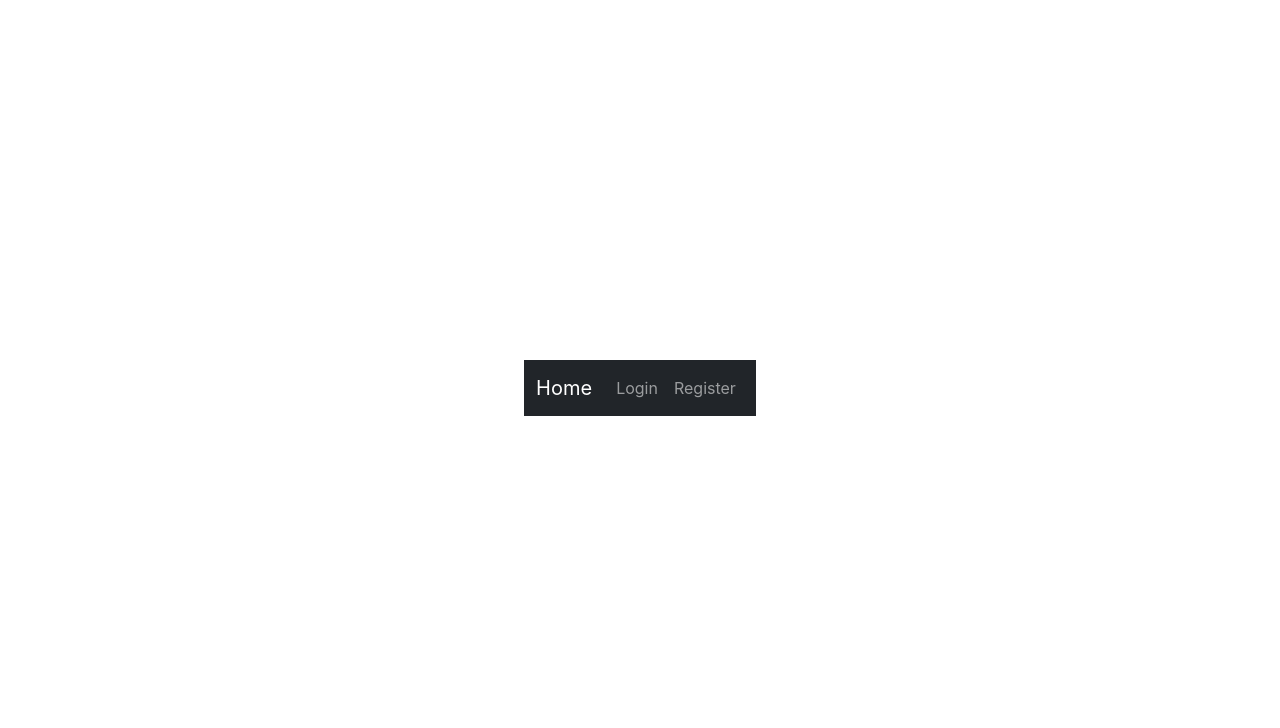
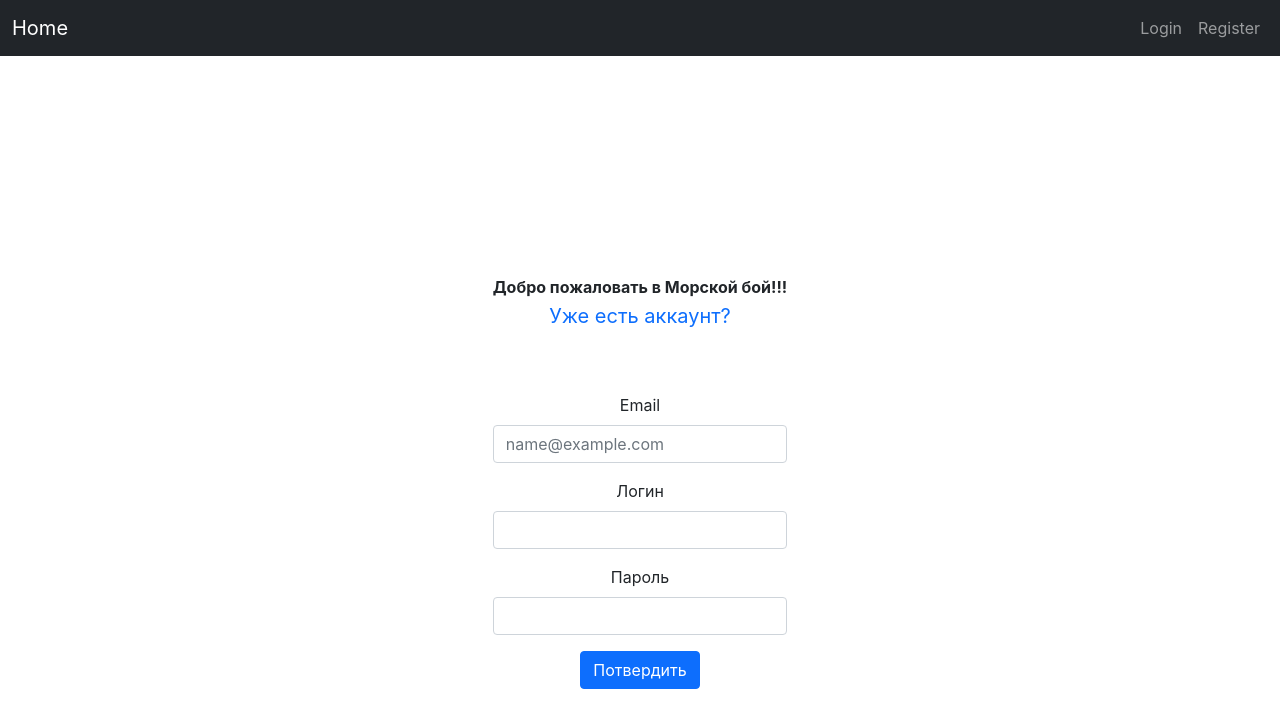
Before and after one commit to FCLAY-II/sea-battle, a React (Create React App) app in the folder client/: page /register in a window 1280 px wide. Shown: the top 728 px of the page. Built offline with nearby package versions, Linux system fonts and the light colour scheme.

Commit message:
add reg log form components and eslint success

```diff
--- a/client/src/App.js
+++ b/client/src/App.js
@@ -1,23 +1,31 @@
-import './App.css';
-import Game from './components/Game/Game';
-import Navbar from './components/Navbar/Navbar';
-import { BrowserRouter as Router, Switch, Route } from 'react-router-dom';
+import './App.css'
+import { BrowserRouter as Router, Switch, Route } from 'react-router-dom'
+import Game from './components/Game/Game'
+import Navbar from './components/Navbar/Navbar'
+import RegForm from './components/RegForm/RegForm'
+import LogForm from './components/LogForm/LogForm'
 
 function App() {
   return (
     <>
-    <div className="App">
       <Router>
         <Navbar />
-        <Switch>
-          <Route exact path="/">
-            <Game />
-          </Route>
-        </Switch>
+        <div className="App">
+          <Switch>
+            <Route exact path="/">
+              <Game />
+            </Route>
+            <Route exact path="/register">
+              <RegForm />
+            </Route>
+            <Route exact path="/login">
+              <LogForm />
+            </Route>
+          </Switch>
+        </div>
       </Router>
-    </div>
     </>
-  );
+  )
 }
 
-export default App;
+export default App
--- a/client/src/components/Cell/Cell.jsx
+++ b/client/src/components/Cell/Cell.jsx
@@ -1,8 +1,5 @@
 import React from 'react'
 
-export default function Cell({id}) {
-  return (
-    <div data-cell id={id} className="cell">
-    </div>
-  )
+export default function Cell({ id }) {
+  return <div data-cell id={id} className="cell" />
 }
--- a/client/src/components/EnemyField/EnemyField.jsx
+++ b/client/src/components/EnemyField/EnemyField.jsx
@@ -3,26 +3,24 @@ import Cell from '../Cell/Cell'
 import Row from '../Row/Row'
 
 function makeField() {
-  let cells = []
-  for (let i = 1; i <= 100; i++) {
+  const cells = []
+  for (let i = 1; i <= 100; i += 1) {
     cells.push(<Cell id={i} />)
   }
-  let arrField = []
+  const arrField = []
   while (cells.length > 0) {
-    let row = cells.splice(0, 10)
-    arrField.push(<Row>{row}</Row> )
+    const row = cells.splice(0, 10)
+    arrField.push(<Row>{row}</Row>)
   }
   return arrField
 }
 
 export default function EnemyField() {
-
   // const field = makeField(<Row />)
   const field = makeField()
   return (
     <div id="enemyfield" className="field">
       {field.map((item) => item)}
-
     </div>
   )
 }
--- /dev/null
+++ b/client/src/components/LogForm/LogForm.jsx
@@ -0,0 +1,43 @@
+/* eslint-disable jsx-a11y/label-has-associated-control */
+import React from 'react'
+import { Link } from 'react-router-dom'
+
+export default function LogForm() {
+  return (
+    <>
+      <form>
+        <p>
+          <b> С возвращением!</b>
+          <Link to="/register" className="navbar-brand">
+            <p>Зарегистрироваться</p>
+          </Link>
+        </p>
+        <div className="mb-3">
+          <label htmlFor="exampleInputEmail1" className="form-label">
+            Email
+          </label>
+          <input
+            type="email"
+            className="form-control"
+            id="exampleInputEmail1"
+            aria-describedby="emailHelp"
+            placeholder="name@example.com"
+          />
+        </div>
+        <div className="mb-3">
+          <label htmlFor="exampleInputPassword1" className="form-label">
+            Пароль
+          </label>
+          <input
+            type="password"
+            className="form-control"
+            id="exampleInputPassword1"
+          />
+        </div>
+        <button type="submit" className="btn btn-primary">
+          Потвердить
+        </button>
+      </form>
+    </>
+  )
+}
--- a/client/src/components/MyField/MyField.jsx
+++ b/client/src/components/MyField/MyField.jsx
@@ -2,24 +2,19 @@ import React from 'react'
 import Row from '../Row/Row'
 
 function makeField(comp) {
-  let arr = []
-  for (let i = 1; i <= 10; i++) {
+  const arr = []
+  for (let i = 1; i <= 10; i += 1) {
     arr.push(comp)
   }
   return arr
 }
 
-
-
-
 export default function Field() {
   const field = makeField(<Row />)
 
-
   return (
     <div id="myfield" className="field">
-
-      {field.map((item)=> item)}
+      {field.map((item) => item)}
     </div>
   )
 }
--- a/client/src/components/Navbar/Navbar.jsx
+++ b/client/src/components/Navbar/Navbar.jsx
@@ -1,5 +1,5 @@
-import React from 'react';
-import { Link } from 'react-router-dom';
+import React from 'react'
+import { Link } from 'react-router-dom'
 
 export default function Navbar() {
   return (
@@ -26,5 +26,5 @@ export default function Navbar() {
         </div>
       </nav>
     </div>
-  );
+  )
 }
--- /dev/null
+++ b/client/src/components/RegForm/RegForm.jsx
@@ -0,0 +1,54 @@
+/* eslint-disable jsx-a11y/label-has-associated-control */
+import React from 'react'
+import { Link } from 'react-router-dom'
+
+export default function RegForm() {
+  return (
+    <>
+      <form>
+        <p>
+          <b> Добро пожаловать в Морской бой!!!</b>
+          <Link to="/login" className="navbar-brand">
+            <p>Уже есть аккаунт?</p>
+          </Link>
+        </p>
+        <div className="mb-3">
+          <label htmlFor="exampleInputEmail1" className="form-label">
+            Email
+          </label>
+          <input
+            type="email"
+            className="form-control"
+            id="exampleInputEmail1"
+            aria-describedby="emailHelp"
+            placeholder="name@example.com"
+          />
+        </div>
+        <div className="mb-3">
+          <label htmlFor="exampleInputEmail1" className="form-label">
+            Логин
+          </label>
+          <input
+            type="email"
+            className="form-control"
+            id="exampleInputEmail1"
+            aria-describedby="emailHelp"
+          />
+        </div>
+        <div className="mb-3">
+          <label htmlFor="exampleInputPassword1" className="form-label">
+            Пароль
+          </label>
+          <input
+            type="password"
+            className="form-control"
+            id="exampleInputPassword1"
+          />
+        </div>
+        <button type="submit" className="btn btn-primary">
+          Потвердить
+        </button>
+      </form>
+    </>
+  )
+}
--- a/client/src/components/Row/Row.jsx
+++ b/client/src/components/Row/Row.jsx
@@ -1,23 +1,16 @@
 import React from 'react'
 import Cell from '../Cell/Cell'
 
-
 function makeRow() {
-  let arr = []
-  for (let i = 1; i<= 10; i++ ){
-    arr.push(<Cell/>)
+  const arr = []
+  for (let i = 1; i <= 10; i += 1) {
+    arr.push(<Cell />)
   }
   return arr
 }
 
 export default function Row() {
+  const row = makeRow()
 
- const row = makeRow()
-
-
-  return (
-    <div className="row">
-    {row.map(item=> item)}
-    </div>
-  )
+  return <div className="row">{row.map((item) => item)}</div>
 }
```
Also changed, not shown: client/package.json (+13 -6 lines), client/src/index.js (+5 -5 lines), client/.eslintrc.js (added), 2 other files (tests, documents, lock files or other folders).
